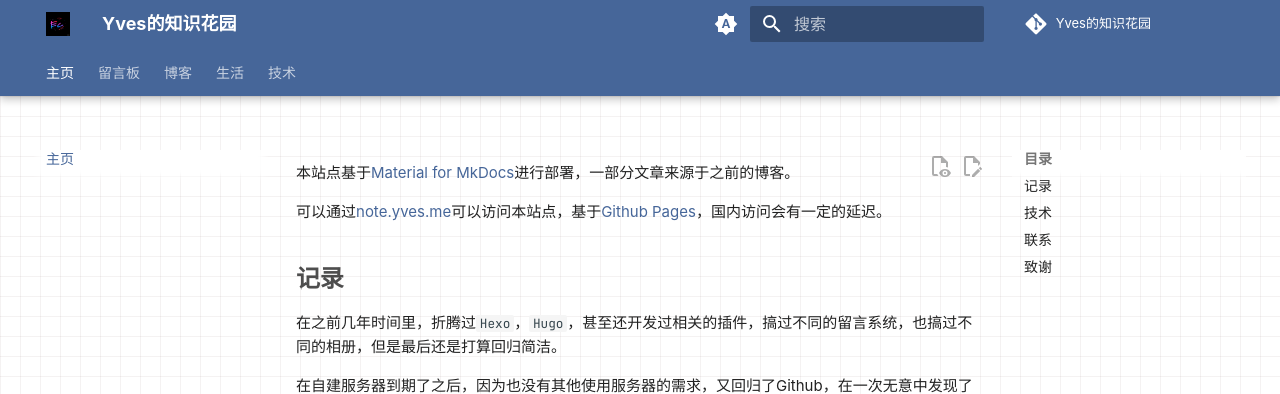
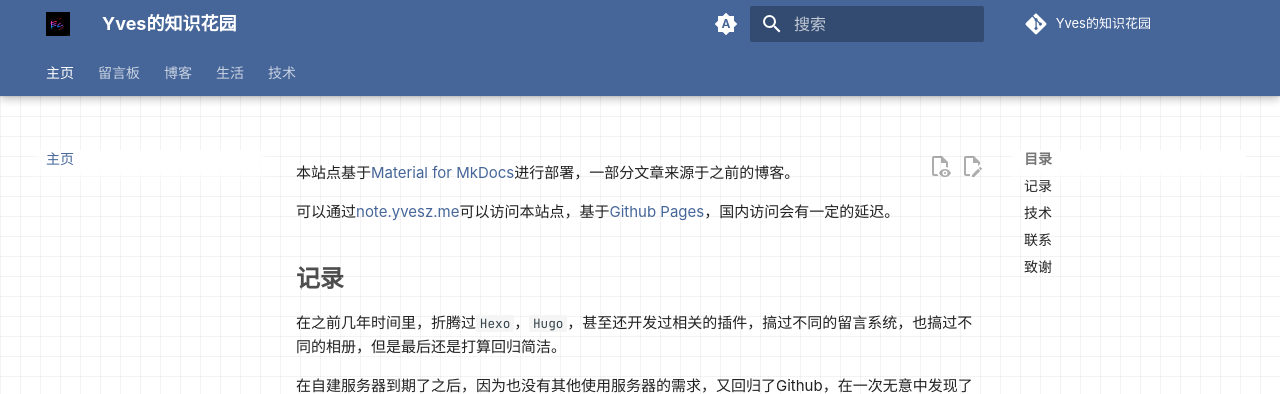
Before and after one commit to jygzyc/notes, an MkDocs documentation site: the page built from docs/index.md, in a window 1280 px wide and 900 px high. Shown: the top 394 px of the window. Built offline with MkDocs 1.6.1 and Material for MkDocs 9.7.7, drawn with Linux system fonts in a browser that asks for light colours; nearby versions of some CDN libraries; some web fonts are replaced; comment, search, counter and statistics services are not loaded.

Commit message:
20250318 update

```diff
--- a/docs/index.md
+++ b/docs/index.md
@@ -12,7 +12,7 @@ comments: false
 
 本站点基于[Material for MkDocs](https://squidfunk.github.io/mkdocs-material/)进行部署，一部分文章来源于之前的博客。
 
-可以通过[note.yves.me](https://note.yves.me/)可以访问本站点，基于[Github Pages](https://blog.yvesz.me)，国内访问会有一定的延迟。
+可以通过[note.yvesz.me](https://note.yvesz.me/)可以访问本站点，基于[Github Pages](https://blog.yvesz.me)，国内访问会有一定的延迟。
 
 ## 记录
 
```
Also changed, not shown: 1 other file.
